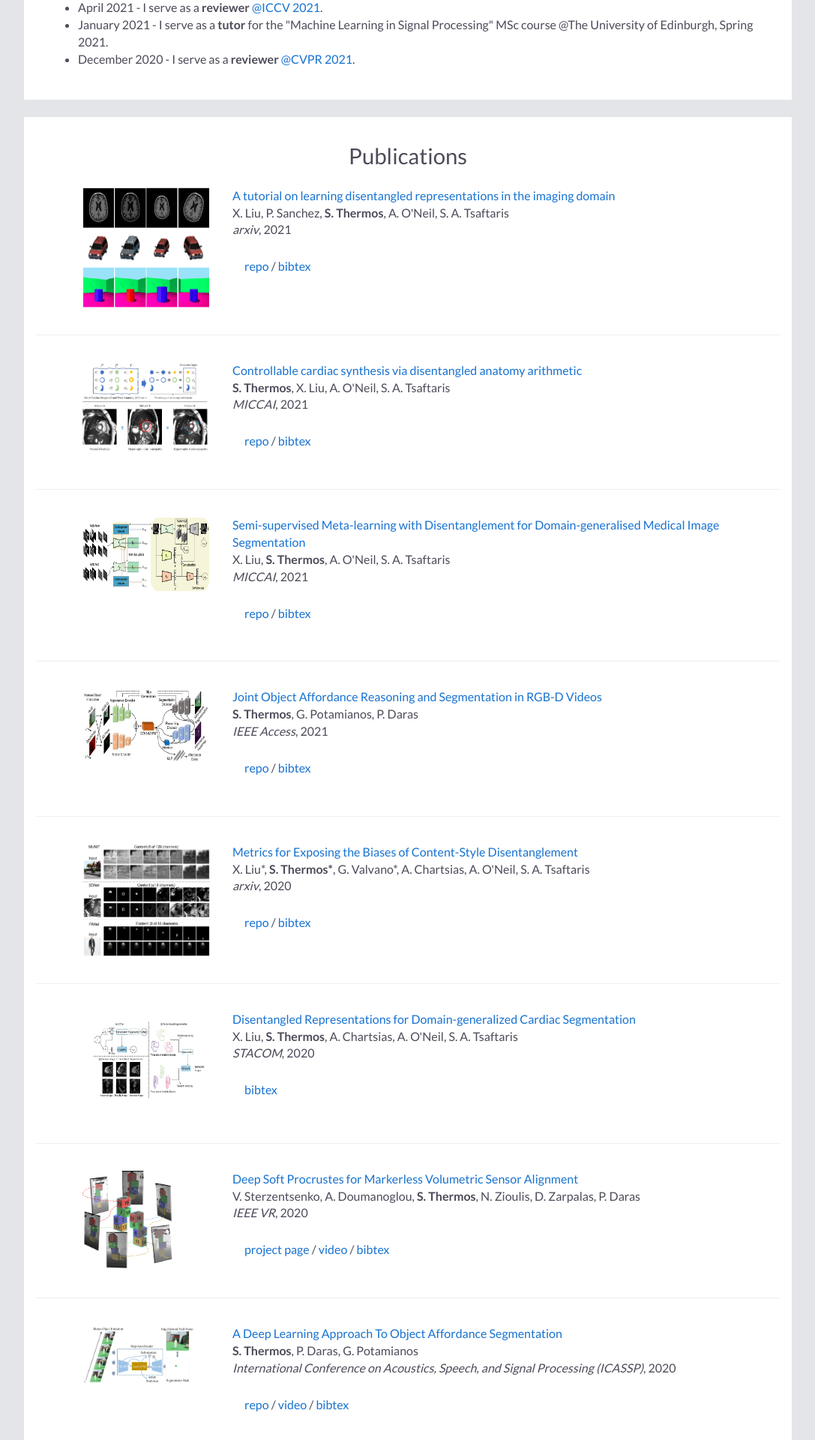
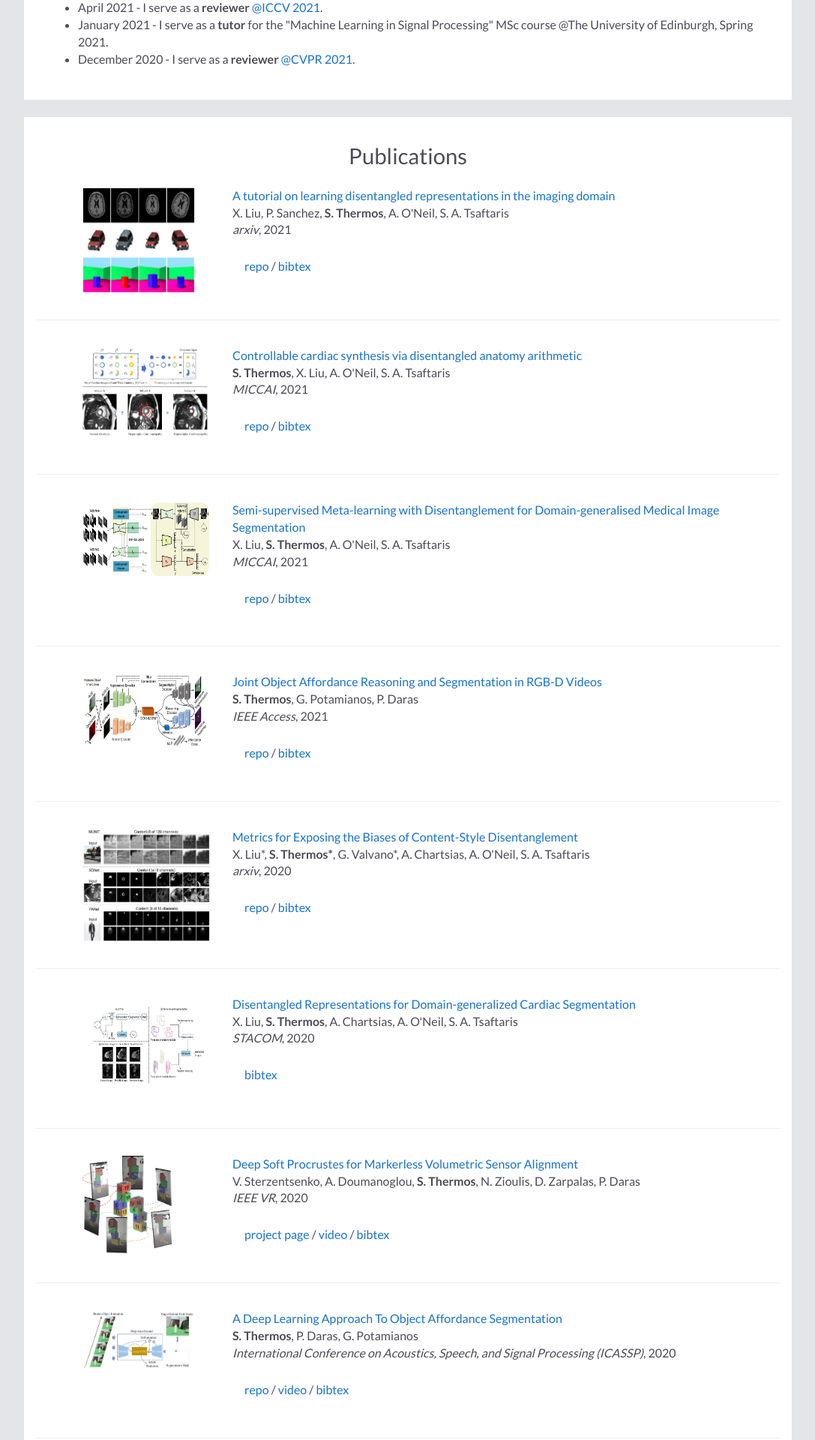
Before and after one commit to spthermo/spthermo.github.io, a Jekyll site: the page built from index.md, in a window 1280 px wide. Shown: the part 610-2530 px from the top of the page at 75% size, without its empty margins (96-1183 px from the left). Built offline with Jekyll 4.4.1, drawn with Linux system fonts in a browser that asks for light colours; nearby versions of some CDN libraries; our own code applies the rules of GitHub Pages for plain Markdown files.

Commit message:
Update default.html

```diff
--- a/_layouts/default.html
+++ b/_layouts/default.html
@@ -74,7 +74,7 @@
 
     <div class="publication">
       <table width="900" align="center" border="0" cellpadding="0">
-        <td width="25%" valign="top"><img src="assets/images/tutorial_intro.png" alt="game" width="170" height="160" style="border-style: none">
+        <td width="25%" valign="top"><img src="assets/images/tutorial_intro.png" alt="game" width="150" height="140" style="border-style: none">
         <td width="75%" valign="top">
           <p><a href="https://arxiv.org/abs/2108.12043?context=cs"><heading>A tutorial on learning disentangled representations in the imaging domain</heading></a><br>
            X. Liu, P. Sanchez, <strong>S. Thermos</strong>, A. O'Neil, S. A. Tsaftaris <br>
@@ -82,7 +82,7 @@
 
           <div class="paper" id="liu2021tutorial">
             <a href="https://github.com/vios-s/disentanglement_tutorial"> repo </a> /
-            <a shape="rect" href="javascript:togglebib('thermos2021miccai')" class="togglebib">bibtex</a>
+            <a shape="rect" href="javascript:togglebib('liu2021tutorial')" class="togglebib">bibtex</a>
             <pre xml:space="preserve">
 @article{liu2021tutorial,
   author       = "Xiao Liu and Pedro Sanchez and Spyridon Thermos and Alison O'Neil and Sotirios A. Tsaftaris",
```
